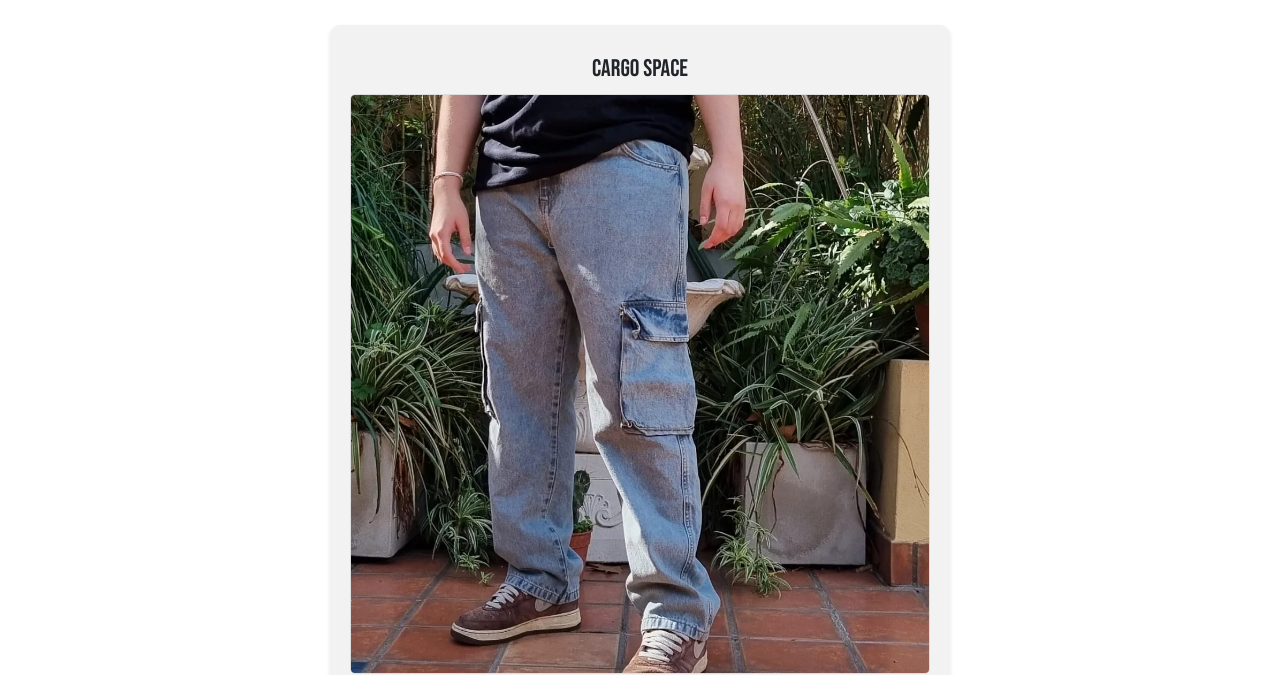
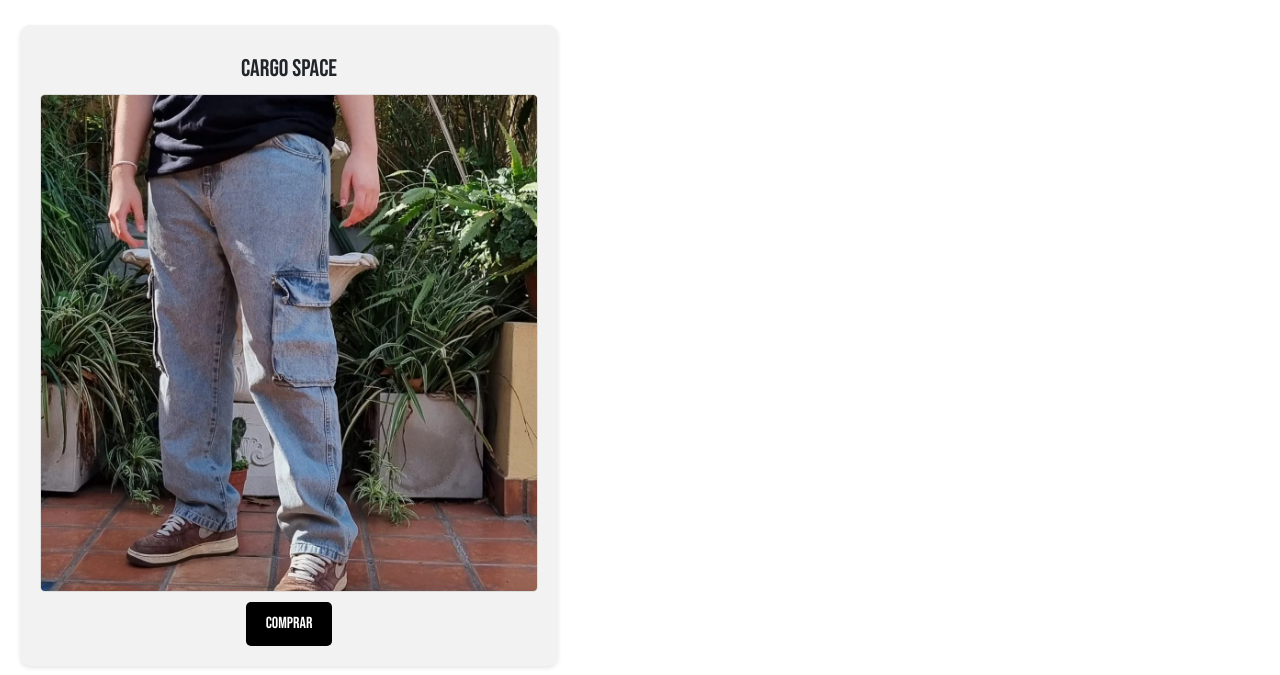
Before and after one commit to SGonzalezGomila/spacious, a plain HTML site: page pages/pantalones.html in a window 1280 px wide. Shown: the part 125-800 px from the top of the page. Drawn offline with nearby package versions, Linux system fonts and the light colour scheme; files whose address does not match are found by name.

Commit message:
agregando boostrap a pantalones

```diff
--- a/pages/pantalones.html
+++ b/pages/pantalones.html
@@ -52,8 +52,8 @@
 
     <section id="pantalones">
         <h1>PANTALONES</h1>
-        <div class="catalogo_pantalones">
-            <div class="space">
+        <div class=" container -fluid row catalogo_pantalones">
+            <div class="space col-12" >
                 <h2>Cargo SPACE</h2>
                 <img src="../img/pantalon/cargo.jpg" alt="Pantalon cargo de jean">
                 <button>Comprar</button>
```
